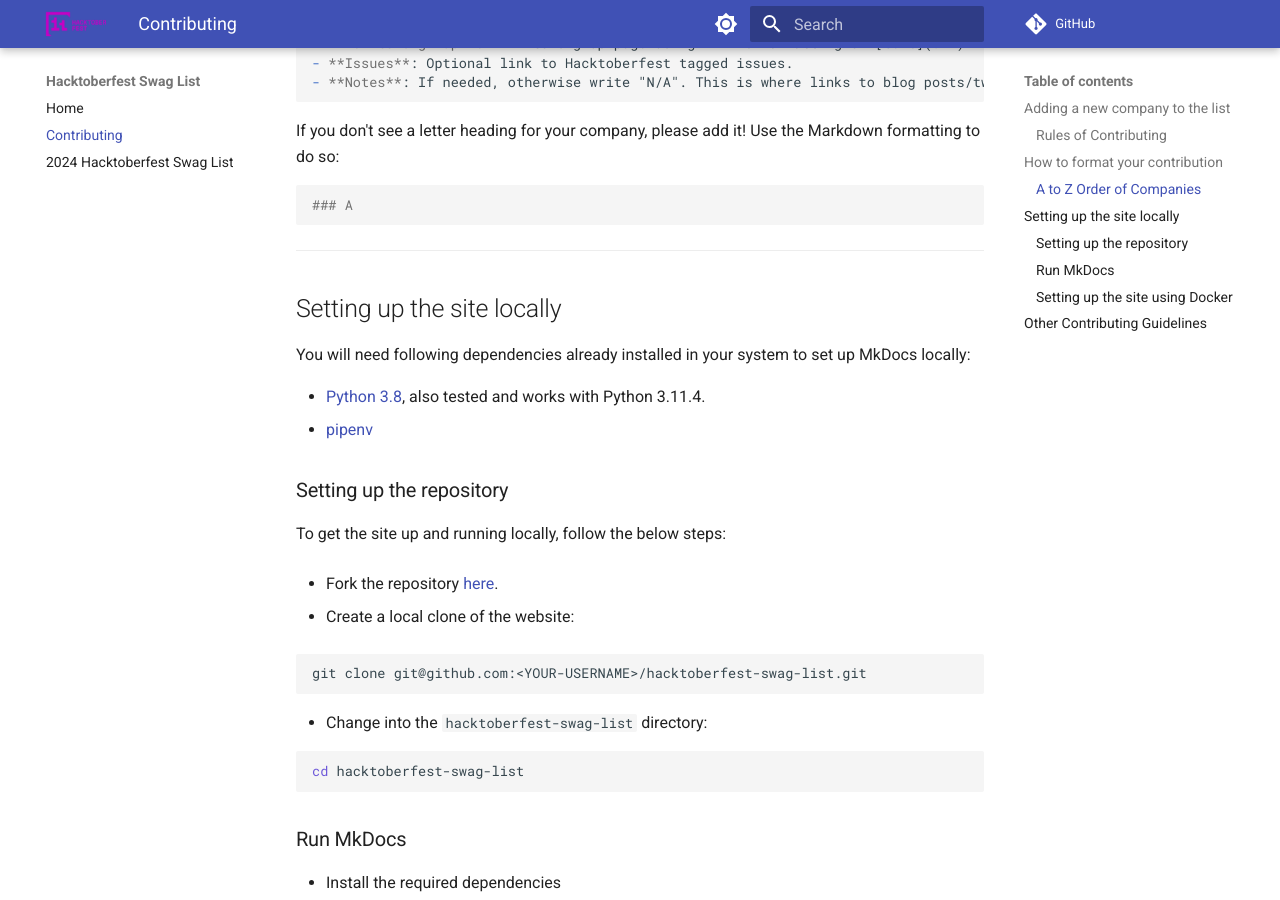
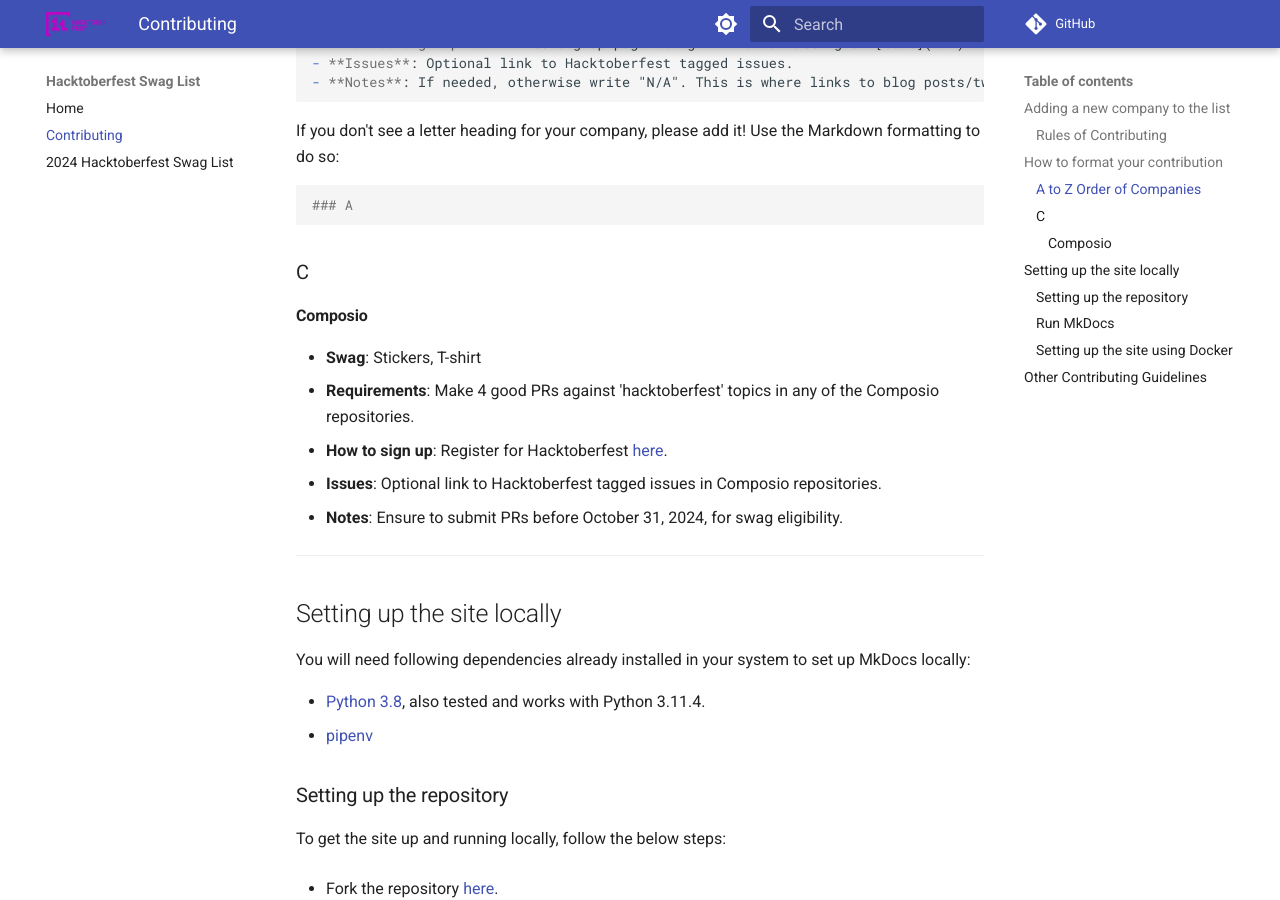
Before and after one commit to crweiner/hacktoberfest-swag-list, an MkDocs documentation site: the page built from docs/contributing.md, in a window 1280 px wide and 900 px high, scrolled down 1467 px. Built offline with MkDocs 1.6.1 and Material for MkDocs 9.7.7, drawn with Linux system fonts in a browser that asks for light colours; plug-ins that fetch from the network failed and are left out; comment, search, counter and statistics services are not loaded.

Commit message:
Add Composio to the Hacktoberfest Swag List

````diff
--- a/docs/contributing.md
+++ b/docs/contributing.md
@@ -49,6 +49,16 @@
 ```markdown
 ### A
 ```
+
+### C
+
+#### **Composio**
+
+- **Swag**: Stickers, T-shirt
+- **Requirements**: Make 4 good PRs against 'hacktoberfest' topics in any of the Composio repositories.
+- **How to sign up**: Register for Hacktoberfest [here](https://hacktoberfest.com/).
+- **Issues**: Optional link to Hacktoberfest tagged issues in Composio repositories.
+- **Notes**: Ensure to submit PRs before October 31, 2024, for swag eligibility.
 
 ---
 
````
